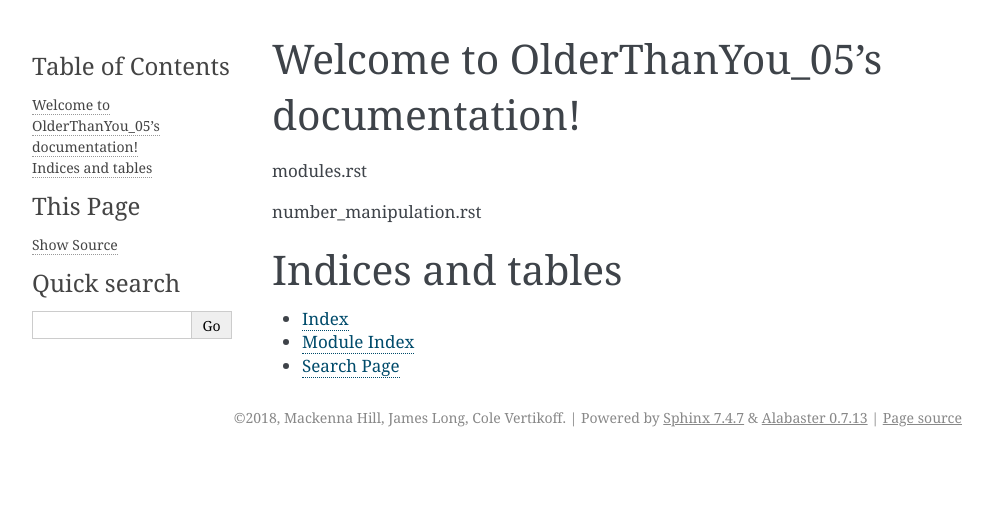
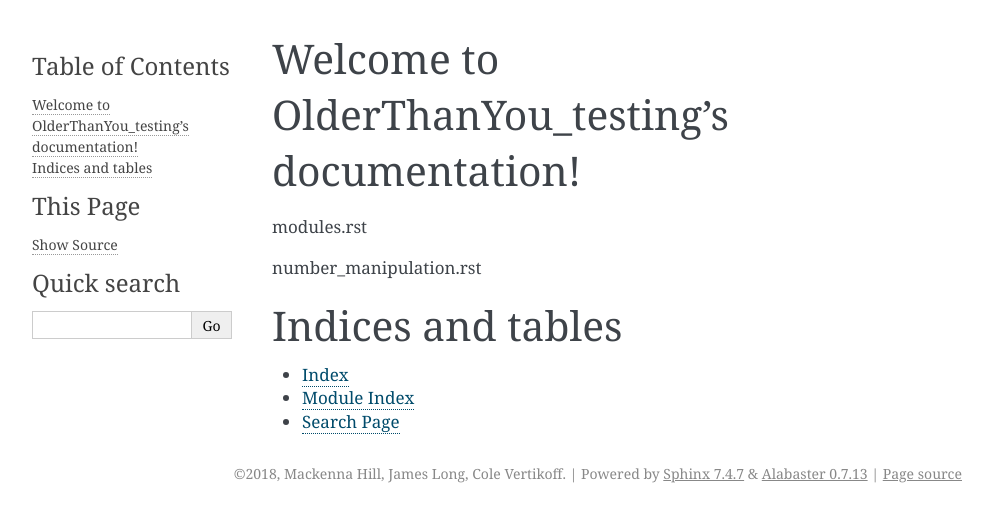
Before and after one commit to vertikoff/OlderThanYou_testing, a Sphinx documentation site: the page built from docs/index.rst, in a window 1280 px wide. Shown: the top 522 px of the page, without its empty margins (148-1141 px from the left). Built offline with Sphinx 7.4.7, drawn with Linux system fonts in a browser that asks for light colours.

Commit message:
Change to index.rst to accurately show repo name in remote docs

```diff
--- a/docs/index.rst
+++ b/docs/index.rst
@@ -1,9 +1,9 @@
-.. OlderThanYou_05 documentation master file, created by
+.. OlderThanYou_06 documentation master file, created by
    sphinx-quickstart on Thu Feb 15 21:35:49 2018.
    You can adapt this file completely to your liking, but it should at least
    contain the root `toctree` directive.
 
-Welcome to OlderThanYou_05's documentation!
+Welcome to OlderThanYou_testing's documentation!
 ===========================================
 
 .. toctree::
```
